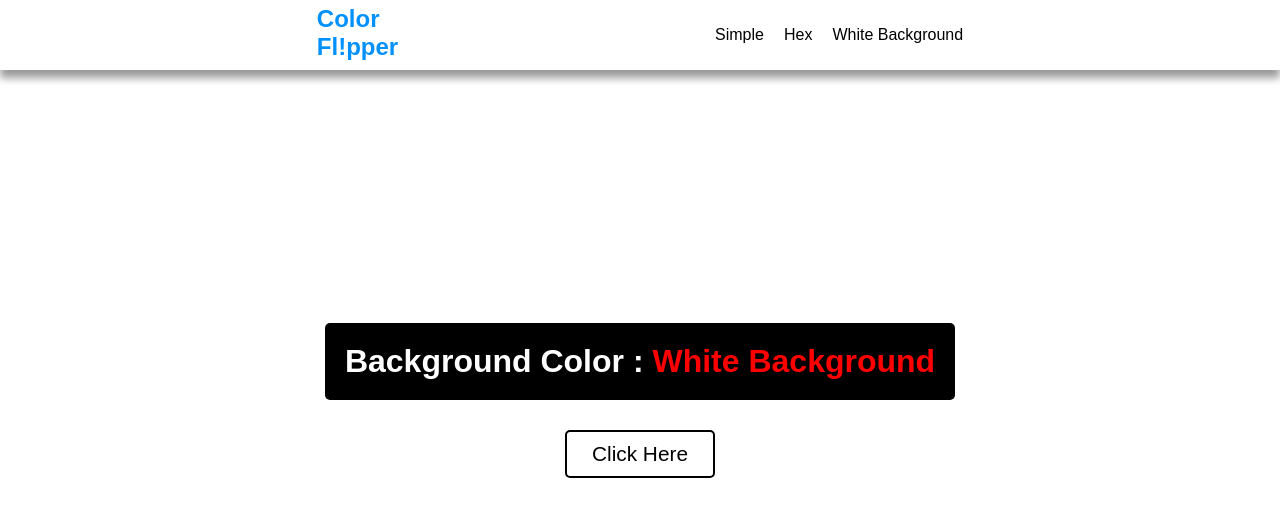
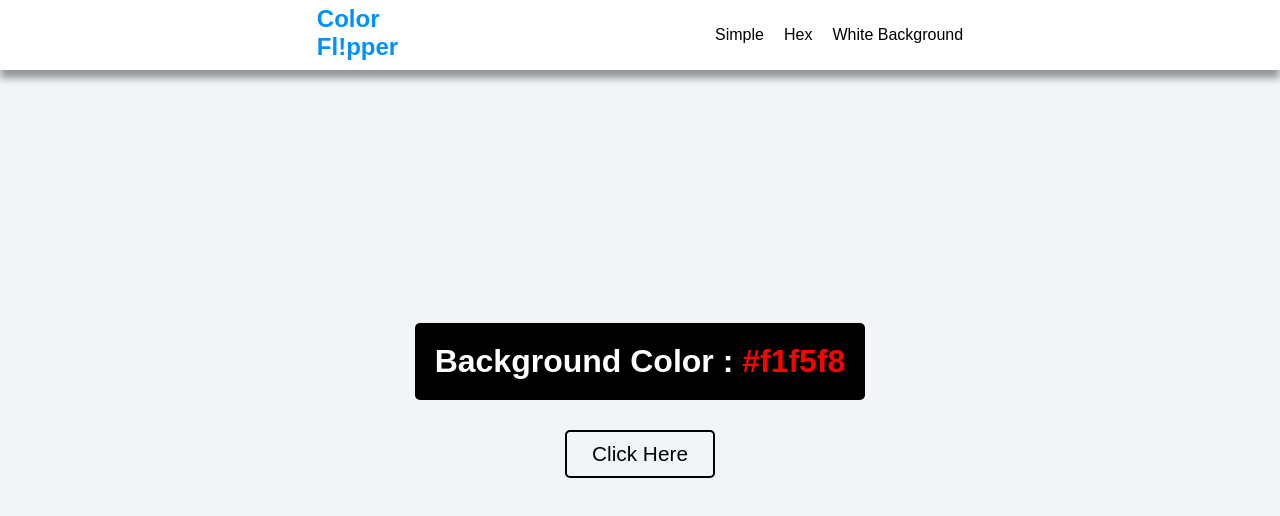
Before and after one commit to ShivendraPandey26/Color-Fliper, a plain HTML site: page index.html in a window 1280 px wide. Both pictures are taken after a click on the link "White Background". Drawn offline with Linux system fonts and the light colour scheme.

Commit message:
Update index.html

```diff
--- a/index.html
+++ b/index.html
@@ -109,8 +109,8 @@
 
     <script>
       function whiteBG() {
-        document.getElementById("container").style.background = "#fff";
-        document.getElementById("color").innerHTML = "White Background";
+        document.getElementById("container").style.background = "#f1f5f8";
+        document.getElementById("color").innerHTML = "#f1f5f8";
       }
     </script>
   </body>
```
